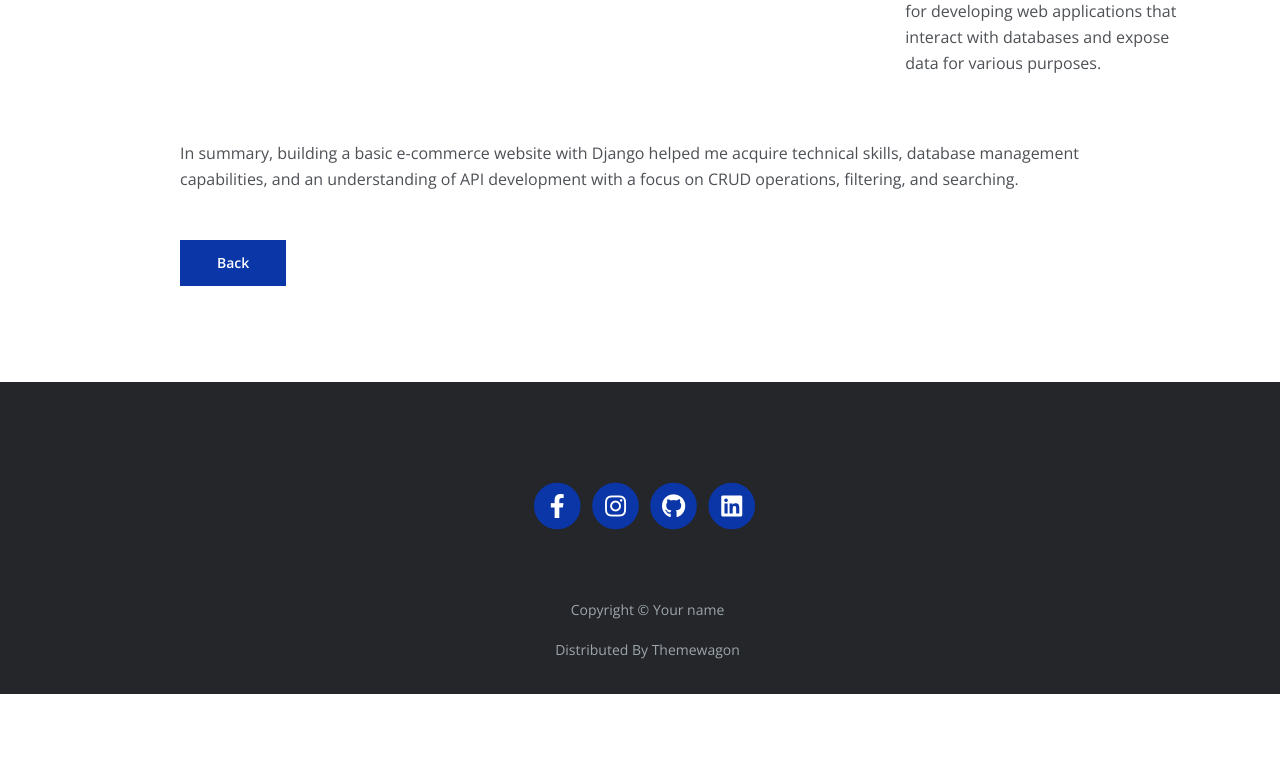
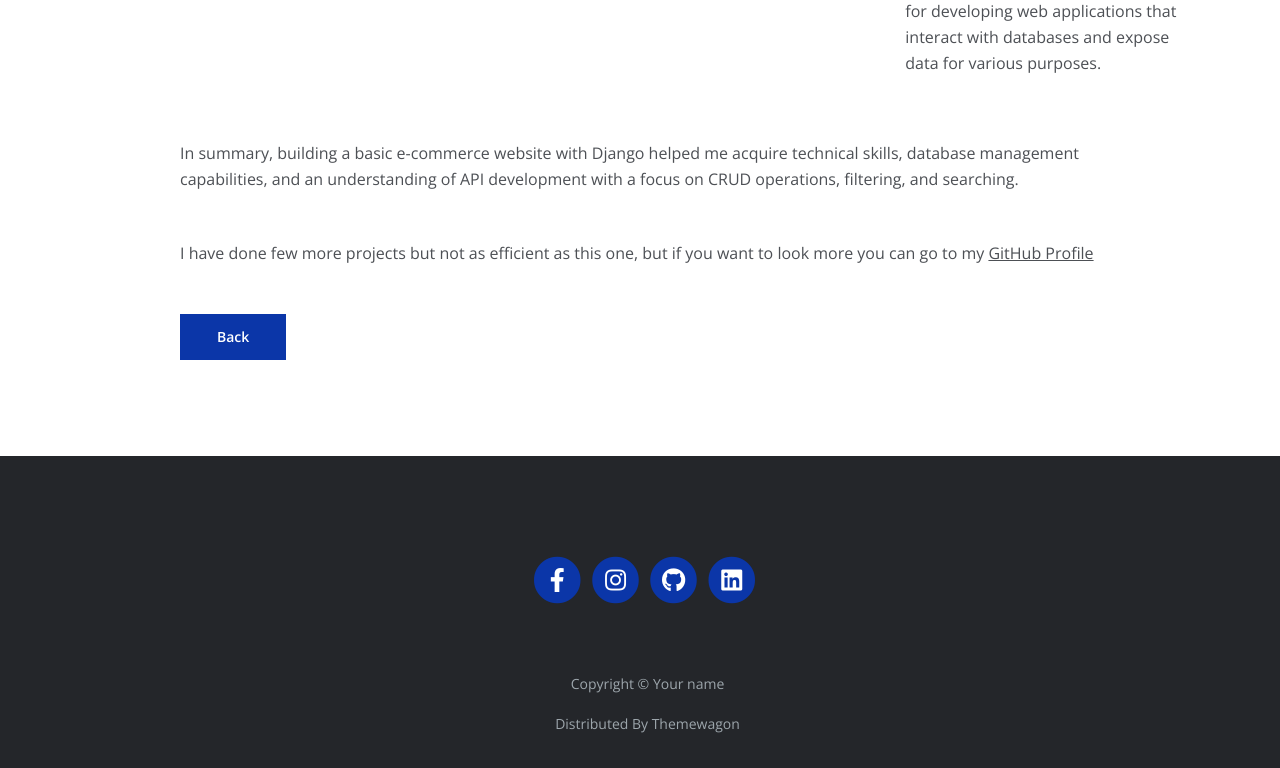
Before and after one commit to Santoshrawal1125/Portfolio, a Django app: page /project in a window 1280 px wide. Shown: the part 1461-2229 px from the top of the page. Before the commit the page ends 2155 px from the top, so only its background shows below. Run offline with Django 4.2, Linux system fonts and the light colour scheme; some libraries are stand-ins or nearby versions.

Commit message:
finished

```diff
--- a/templates/index.html
+++ b/templates/index.html
@@ -130,7 +130,7 @@
                                 <img class="img-fluid" src="{% static 'images/Studio.png' %}" alt="alternative">
                             </a>
                         </div> <!-- end of image-container -->
-                        <p> <strong>Project:</strong> Basic E-commerce website with a lot of functions available such as Cart, Wishlist   <a class="blue" href="{% url 'project' %}">Details</a></p>
+                        <p> <strong>Project:</strong> Basic E-commerce website with a lot of functions available such as Cart, Wishlist<a class="blue" href="{% url 'project' %}">Details</a></p>
                     </div> <!-- end of text-container -->
                 </div> <!-- end of col -->
             </div> <!-- end of row -->
--- a/templates/project.html
+++ b/templates/project.html
@@ -125,6 +125,10 @@
                     <p class="mb-5">In summary, building a basic e-commerce website with Django helped me acquire technical skills, database management capabilities,
                         and an understanding of API development with a focus on CRUD operations, filtering, and searching.</p>
 
+                    <p class="mb-5">I have done few more projects but not as efficient as this one, but if you want to look more you can
+                    go to my  <a href="https://github.com/Santoshrawal1125">GitHub Profile</a></p>
+
+
                     <a class="btn-solid-reg mb-5" href="{% url 'home' %}">Back</a>
                 </div> <!-- end of col -->
             </div> <!-- end of row -->
```
